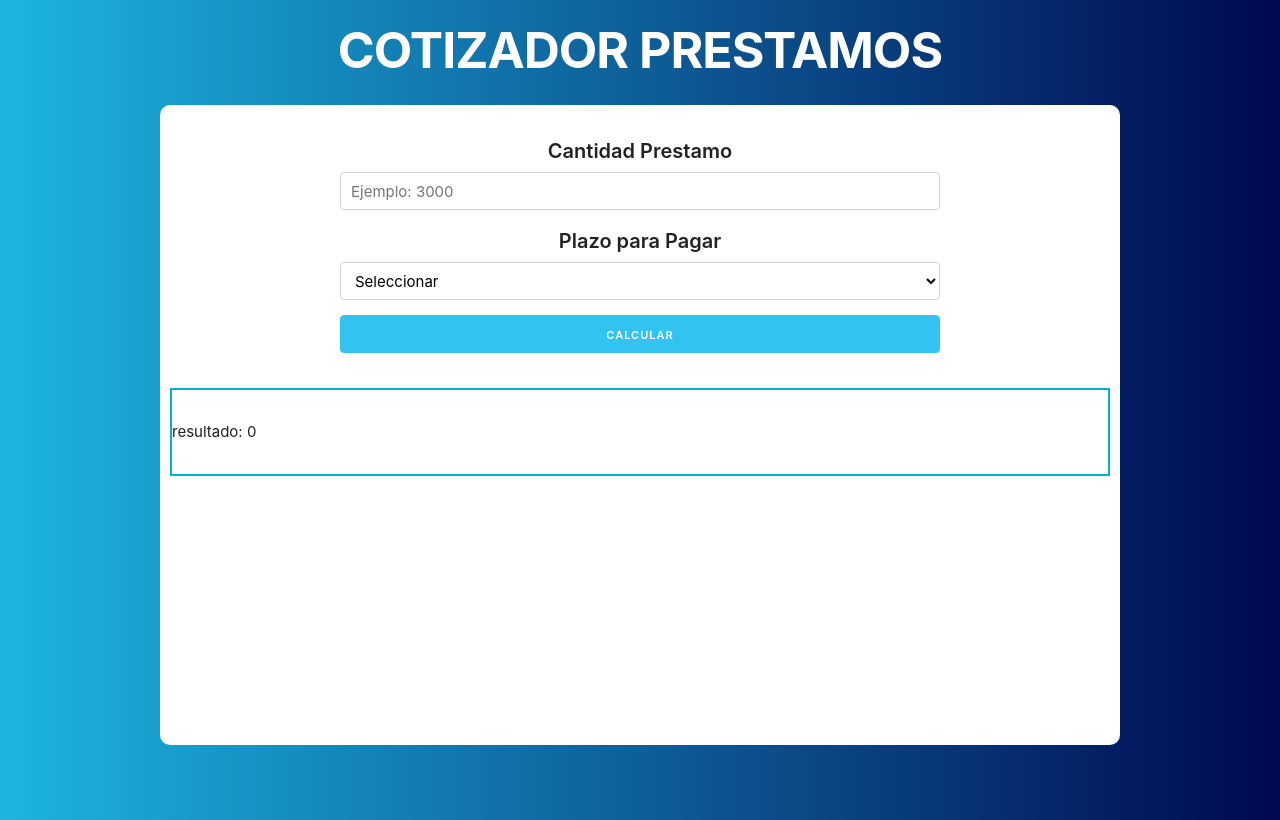
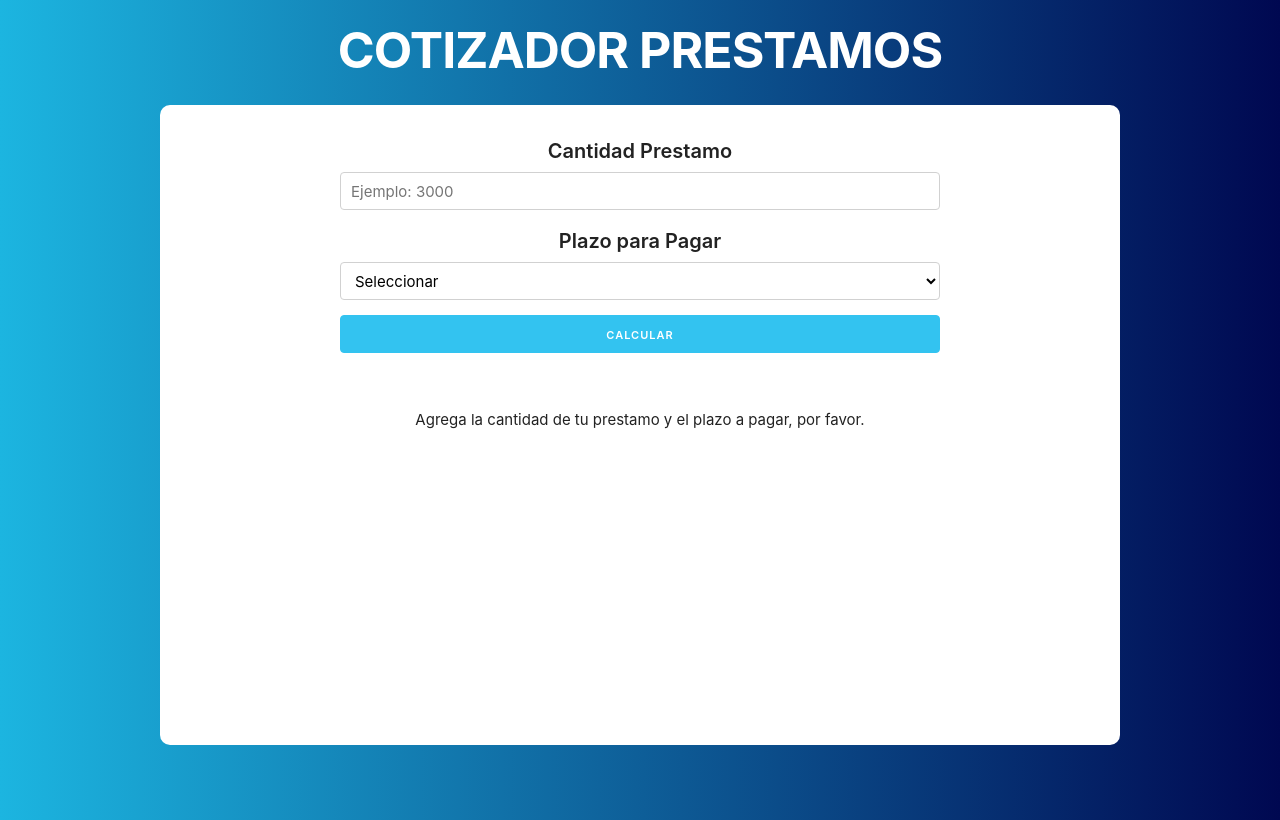
Before and after one commit to winandtu/Loan-Quoter, a React (Create React App) app in the folder prestamos/: page / in a window 1280 px wide. Built offline with nearby package versions, Linux system fonts and the light colour scheme.

Commit message:
Interfaz de Resultado

```diff
--- a/prestamos/src/App.js
+++ b/prestamos/src/App.js
@@ -1,8 +1,10 @@
 //import logo from './logo.svg';
-import React, {Fragment, useState} from 'react';
+import React, { Fragment, useState } from 'react';
 import './App.css';
 import Header from './componentes/Header';
 import Formulario from './componentes/Formulario';
+import Resultado from './componentes/Resultado';
+import Mensaje from './componentes/Mensaje';
 
 
 
@@ -17,28 +19,51 @@ function App() {
   //mostrar el total en el Dom
 
   const [total, guardarTotal] = useState(0);
+
+  //condicional de componentes:
+  let componenteCargar;
+  if (total === 0) {
+    componenteCargar = <Mensaje />
+  } else {
+    componenteCargar = <Resultado
+      total={total}
+      plazo={plazo}
+      cantidad={cantidad}
+
+    />
+  }
+
+
   return (
     //<div className="App">
     <Fragment>
 
-      <Header titulo= "Cotizador Prestamos"
-              descripcion = ""
+      <Header titulo="Cotizador Prestamos"
+        descripcion=""
       />
 
       <div className='container'>
         <Formulario
 
-        cantidad={cantidad}
-        guardarCantidad={guardarCantidad}
-        plazo = {plazo}
-        guardarPlazo = {guardarPlazo}
-        total={total}
-        guardarTotal={guardarTotal}
+          cantidad={cantidad}
+          guardarCantidad={guardarCantidad}
+          plazo={plazo}
+          guardarPlazo={guardarPlazo}
+          total={total}
+          guardarTotal={guardarTotal}
         />
+        <div className='mensajes'>
+          {componenteCargar}
+
+        </div>
+
       </div>
+
+
 
     </Fragment>
   );
 }
 
+
 export default App;
--- a/prestamos/src/componentes/Formulario.js
+++ b/prestamos/src/componentes/Formulario.js
@@ -74,7 +74,7 @@ const Formulario = (props) => {
                 </div>
             </form>
 
-            {(error) ? <p className="error">Todos los campos son obligarios</p> : <p className='resultado'>resultado: {total}</p>}
+            {(error) ? <p className="error">Todos los campos son obligarios</p> : null}
 
         </Fragment>
     );
--- /dev/null
+++ b/prestamos/src/componentes/Mensaje.js
@@ -0,0 +1,7 @@
+import React from 'react'
+
+const Mensaje = () => {
+    return ( <p>Agrega la cantidad de tu prestamo y el plazo a pagar, por favor.</p> );
+}
+
+export default Mensaje;
--- /dev/null
+++ b/prestamos/src/componentes/Resultado.js
@@ -0,0 +1,16 @@
+import React from 'react' //imr
+
+const Resultado = (props) => { //sfc
+    const { total, plazo, cantidad } = props;
+    return (
+        <div className='u-full-width resultado'>
+            <h2>Resumen</h2>
+            <p>Cantidad solicitada: ${cantidad}</p>
+            <p>Plazo en meses: {plazo}</p>
+            <p>Pago por mes: ${(total/plazo).toFixed(2)}</p>
+            <p>Total a pagar: ${(total).toFixed(2)}</p>
+        </div>
+    );
+}
+
+export default Resultado;
--- a/prestamos/src/index.css
+++ b/prestamos/src/index.css
@@ -39,7 +39,6 @@ form, .mensajes{
 
 .resultado{
   border: 2px solid #00b0d7;
-  padding: 3rem 0;
 }
 
 form label{
```
